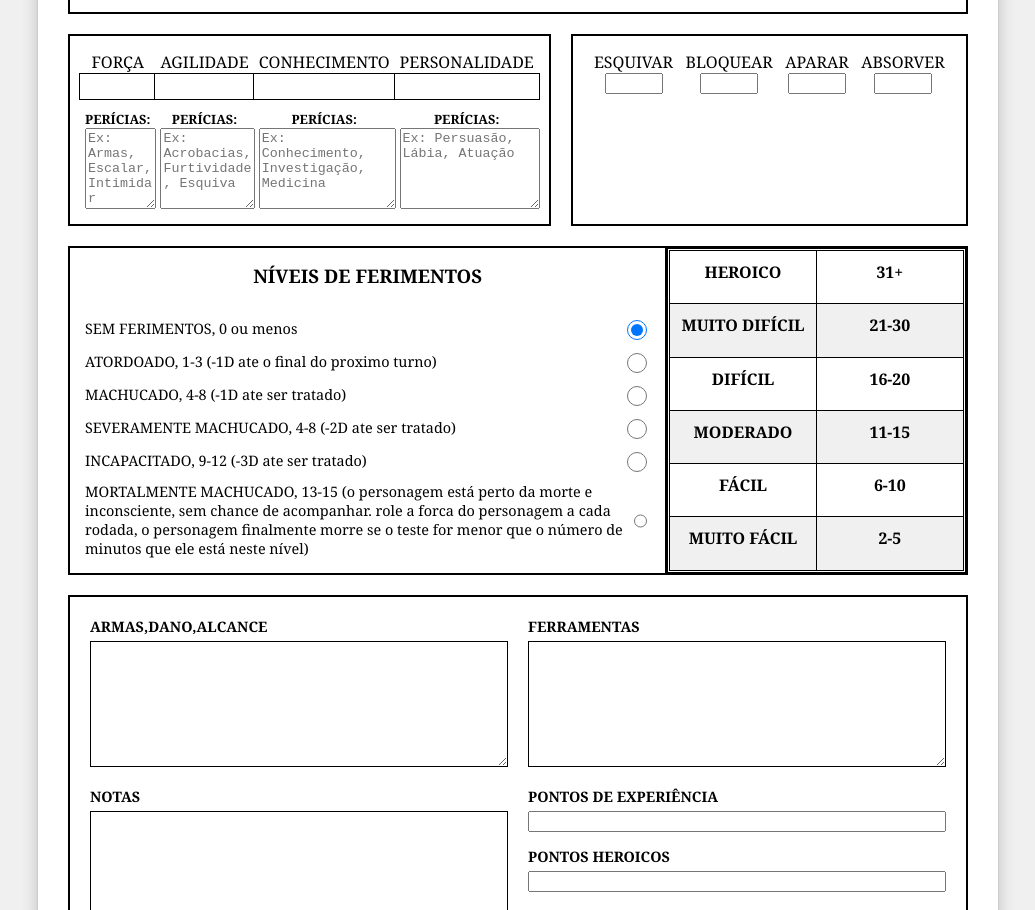
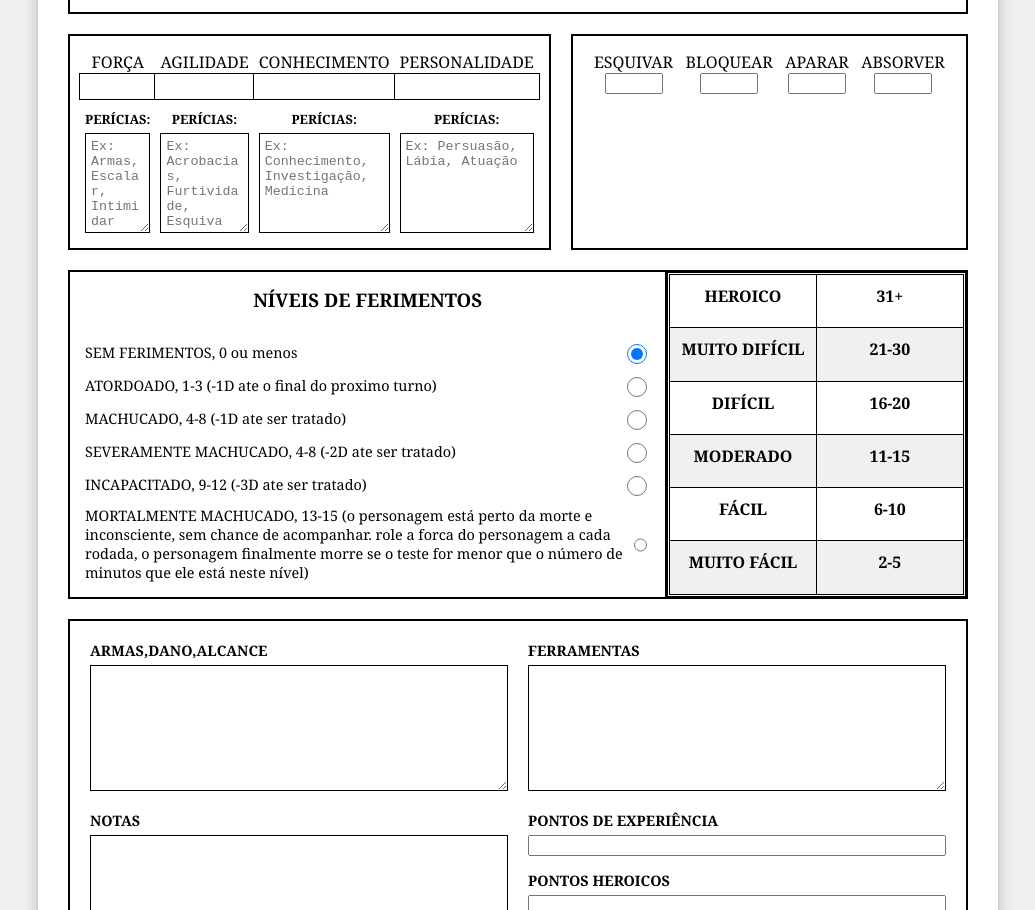
Before and after one commit to Gamescrone/ficha-de-mini-six, a plain HTML site: page index.html in a window 1280 px wide. Shown: the part 821-1731 px from the top of the page, without its empty margins (122-1157 px from the left). Drawn offline with Linux system fonts and the light colour scheme.

Commit message:
Update estilo.css

```diff
--- a/estilo.css
+++ b/estilo.css
@@ -108,18 +108,24 @@ body {
 .pericias {
     display: flex;
     flex-direction: column;
-    height: 100%;
+    /* Removida a linha 'height: 100%;' para permitir que a altura se ajuste automaticamente */
+    flex-grow: 1; /* Adiciona flex-grow para que ocupe o espaço disponível e estique a coluna */
 }
 
 .pericias label {
     font-size: 0.8em;
     font-weight: 700;
     text-align: center;
+    margin-bottom: 5px; /* Adicionado um pouco de margem para separar do textarea */
 }
 
 .pericias textarea {
     width: 100%;
-    height: 100%;
+    flex-grow: 1; /* Garante que o textarea preencha todo o espaço disponível verticalmente */
+    border: 1px solid black;
+    padding: 5px; /* Ajustado padding para ser consistente */
+    box-sizing: border-box;
+    min-height: 100px; /* Adiciona uma altura mínima para começar */
 }
 
 .defesas {
```
